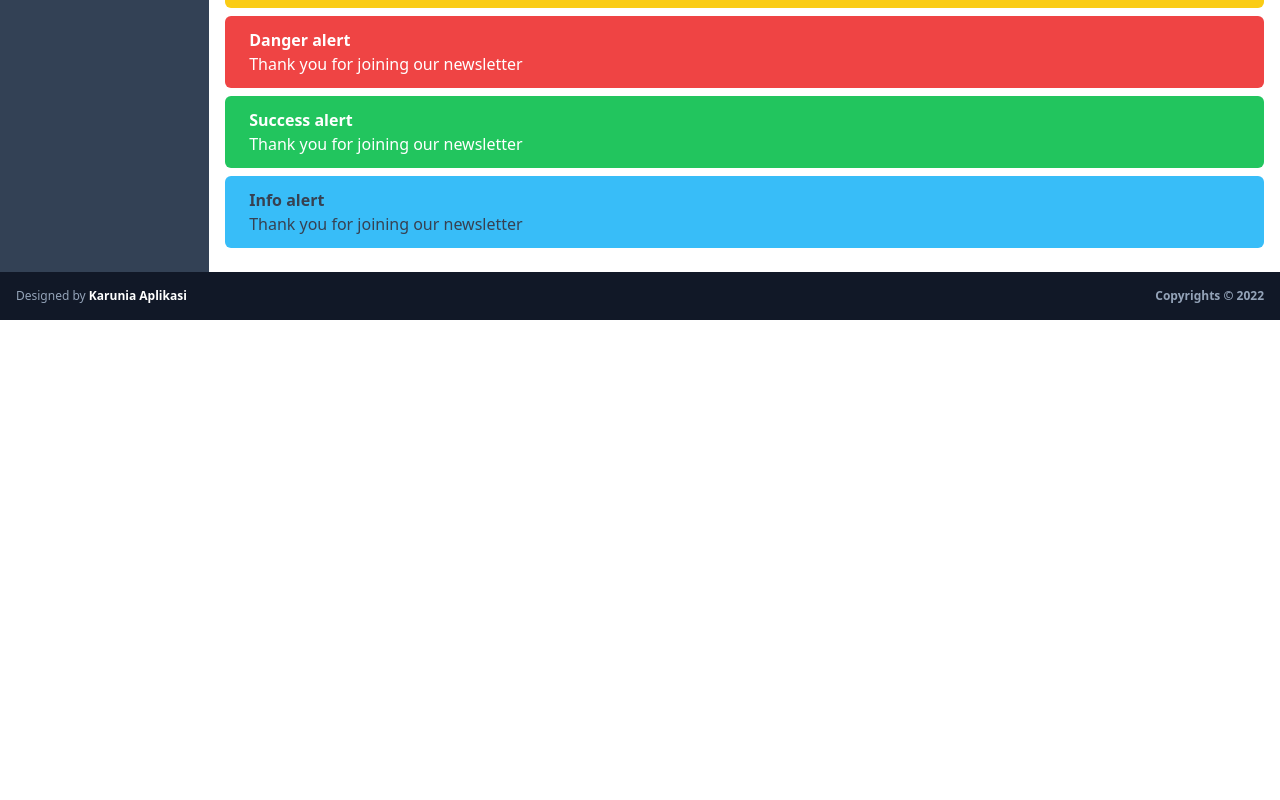
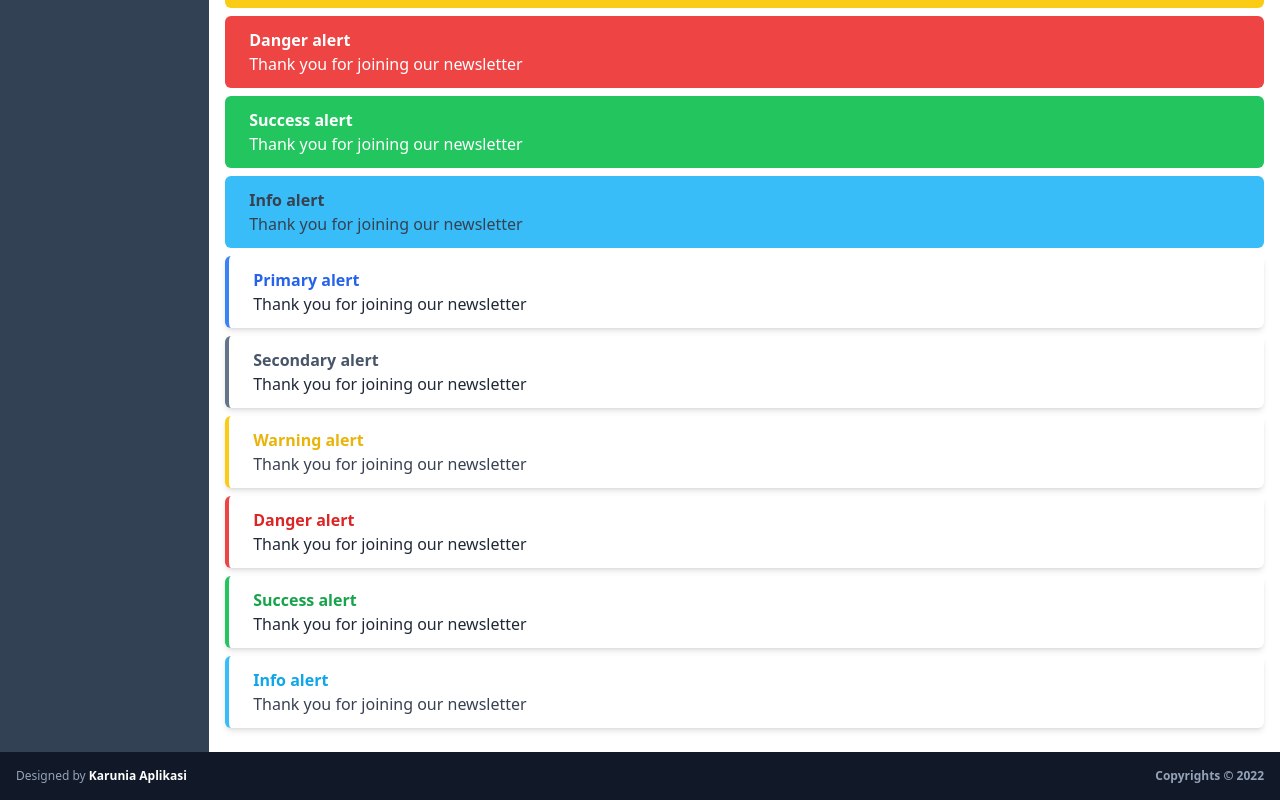
Before and after one commit to autotrof/admintemplate-nuxt, a Nuxt app: page /component in a window 1280 px wide. Shown: the part 2486-3286 px from the top of the page. Before the commit the page ends 2806 px from the top, so only its background shows below. Built offline with nearby package versions, Linux system fonts and the light colour scheme.

Commit message:
alert bordered

```diff
--- a/assets/main.css
+++ b/assets/main.css
@@ -182,38 +182,53 @@ h6{
 .alert .title,.alert .description{
   @apply text-white;
 }
-.alert.outline{
+.alert.bordered .description{
+  @apply text-gray-800;
+}
+.alert.outlined{
   @apply border-[1px] outline-none box-border;
 }
 .alert.primary{
   @apply bg-primary;
 }
-.alert.primary.soft,.alert.primary.outline{
+.alert.primary.soft,.alert.primary.outlined{
   @apply bg-primary-extra-light;
 }
-.alert.primary.outline{
+.alert.primary.outlined{
   @apply border-primary;
 }
-.alert.primary.soft .title,.alert.primary.outline .title{
+.alert.primary.bordered{
+  @apply border-primary;
+}
+.alert.primary.bordered .title{
+  @apply text-primary-dark;
+}
+.alert.primary.soft .title,.alert.primary.outlined .title{
   @apply text-primary-extra-dark;
 }
-.alert.primary.soft .description,.alert.primary.outline .description{
+.alert.primary.soft .description,.alert.primary.outlined .description{
   @apply text-primary-dark;
 }
 
 .alert.secondary{
   @apply bg-secondary;
 }
-.alert.secondary.soft,.alert.secondary.outline{
+.alert.secondary.soft,.alert.secondary.outlined{
   @apply bg-secondary-extra-light;
 }
-.alert.secondary.outline{
+.alert.secondary.outlined{
   @apply border-secondary;
 }
-.alert.secondary.soft .title,.alert.secondary.outline .title{
+.alert.secondary.bordered{
+  @apply border-secondary;
+}
+.alert.secondary.bordered .title{
+  @apply text-secondary-dark;
+}
+.alert.secondary.soft .title,.alert.secondary.outlined .title{
   @apply text-secondary-extra-dark;
 }
-.alert.secondary.soft .description,.alert.secondary.outline .description{
+.alert.secondary.soft .description,.alert.secondary.outlined .description{
   @apply text-secondary-dark;
 }
 
@@ -223,48 +238,66 @@ h6{
 .alert.warning .title,.alert.warning .description{
   @apply text-gray-700;
 }
-.alert.warning.soft,.alert.warning.outline{
+.alert.warning.soft,.alert.warning.outlined{
   @apply bg-warning-extra-light;
 }
-.alert.warning.outline{
+.alert.warning.outlined{
   @apply border-warning;
 }
-.alert.warning.soft .title,.alert.warning.outline .title{
+.alert.warning.bordered{
+  @apply border-warning;
+}
+.alert.warning.bordered .title{
+  @apply text-warning-dark;
+}
+.alert.warning.soft .title,.alert.warning.outlined .title{
   @apply text-warning-extra-dark;
 }
-.alert.warning.soft .description,.alert.warning.outline .description{
+.alert.warning.soft .description,.alert.warning.outlined .description{
   @apply text-warning-dark;
 }
 
 .alert.danger{
   @apply bg-danger;
 }
-.alert.danger.soft,.alert.danger.outline{
+.alert.danger.soft,.alert.danger.outlined{
   @apply bg-danger-extra-light;
 }
-.alert.danger.outline{
+.alert.danger.outlined{
   @apply border-danger;
 }
-.alert.danger.soft .title,.alert.danger.outline .title{
+.alert.danger.bordered{
+  @apply border-danger;
+}
+.alert.danger.bordered .title{
+  @apply text-danger-dark;
+}
+.alert.danger.soft .title,.alert.danger.outlined .title{
   @apply text-danger-extra-dark;
 }
-.alert.danger.soft .description,.alert.danger.outline .description{
+.alert.danger.soft .description,.alert.danger.outlined .description{
   @apply text-danger-dark;
 }
 
 .alert.success{
   @apply bg-success;
 }
-.alert.success.soft,.alert.success.outline{
+.alert.success.soft,.alert.success.outlined{
   @apply bg-success-extra-light;
 }
-.alert.success.outline{
+.alert.success.outlined{
   @apply border-success;
 }
-.alert.success.soft .title,.alert.success.outline .title{
+.alert.success.bordered{
+  @apply border-success;
+}
+.alert.success.bordered .title{
+  @apply text-success-dark;
+}
+.alert.success.soft .title,.alert.success.outlined .title{
   @apply text-success-extra-dark;
 }
-.alert.success.soft .description,.alert.success.outline .description{
+.alert.success.soft .description,.alert.success.outlined .description{
   @apply text-success-dark;
 }
 
@@ -274,15 +307,25 @@ h6{
 .alert.info .title,.alert.info .description{
   @apply text-gray-700;
 }
-.alert.info.soft,.alert.info.outline{
+.alert.info.soft,.alert.info.outlined{
   @apply bg-info-extra-light;
 }
-.alert.info.outline{
+.alert.info.outlined{
   @apply border-info;
 }
-.alert.info.soft .title,.alert.info.outline .title{
+.alert.info.bordered{
+  @apply border-info;
+}
+.alert.info.bordered .title{
+  @apply text-info-dark;
+}
+.alert.info.soft .title,.alert.info.outlined .title{
   @apply text-info-extra-dark;
 }
-.alert.info.soft .description,.alert.info.outline .description{
+.alert.info.soft .description,.alert.info.outlined .description{
   @apply text-info-dark;
 }
+
+.alert.bordered{
+  @apply border-l-[4px] bg-white shadow-md;
+}
--- a/pages/component.vue
+++ b/pages/component.vue
@@ -295,27 +295,27 @@
         <p class="description"> Thank you for joining our newsletter </p>
       </div>
 
-      <div class="alert primary outline mb-2">
+      <div class="alert primary outlined mb-2">
         <strong class="title">Primary alert</strong>
         <p class="description"> Thank you for joining our newsletter </p>
       </div>
-      <div class="alert secondary outline mb-2">
+      <div class="alert secondary outlined mb-2">
         <strong class="title">Secondary alert</strong>
         <p class="description"> Thank you for joining our newsletter </p>
       </div>
-      <div class="alert warning outline mb-2">
+      <div class="alert warning outlined mb-2">
         <strong class="title">Warning alert</strong>
         <p class="description"> Thank you for joining our newsletter </p>
       </div>
-      <div class="alert danger outline mb-2">
+      <div class="alert danger outlined mb-2">
         <strong class="title">Danger alert</strong>
         <p class="description"> Thank you for joining our newsletter </p>
       </div>
-      <div class="alert success outline mb-2">
+      <div class="alert success outlined mb-2">
         <strong class="title">Success alert</strong>
         <p class="description"> Thank you for joining our newsletter </p>
       </div>
-      <div class="alert info outline mb-2">
+      <div class="alert info outlined mb-2">
         <strong class="title">Info alert</strong>
         <p class="description"> Thank you for joining our newsletter </p>
       </div>
@@ -344,6 +344,32 @@
         <strong class="title">Info alert</strong>
         <p class="description"> Thank you for joining our newsletter </p>
       </div>
+
+
+      <div class="alert primary bordered mb-2">
+        <strong class="title">Primary alert</strong>
+        <p class="description"> Thank you for joining our newsletter </p>
+      </div>
+      <div class="alert secondary bordered mb-2">
+        <strong class="title">Secondary alert</strong>
+        <p class="description"> Thank you for joining our newsletter </p>
+      </div>
+      <div class="alert warning bordered mb-2">
+        <strong class="title">Warning alert</strong>
+        <p class="description"> Thank you for joining our newsletter </p>
+      </div>
+      <div class="alert danger bordered mb-2">
+        <strong class="title">Danger alert</strong>
+        <p class="description"> Thank you for joining our newsletter </p>
+      </div>
+      <div class="alert success bordered mb-2">
+        <strong class="title">Success alert</strong>
+        <p class="description"> Thank you for joining our newsletter </p>
+      </div>
+      <div class="alert info bordered mb-2">
+        <strong class="title">Info alert</strong>
+        <p class="description"> Thank you for joining our newsletter </p>
+      </div>
     </div>
   </div>
 
```
